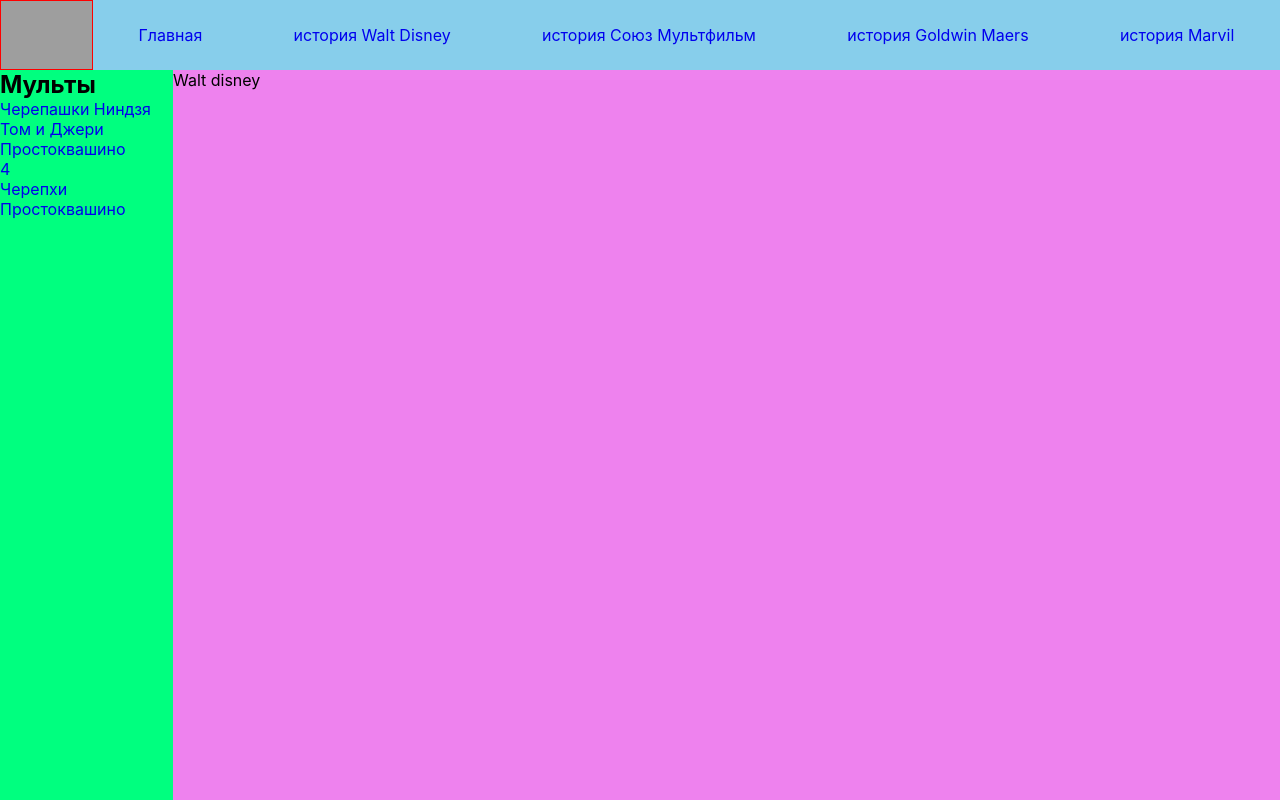
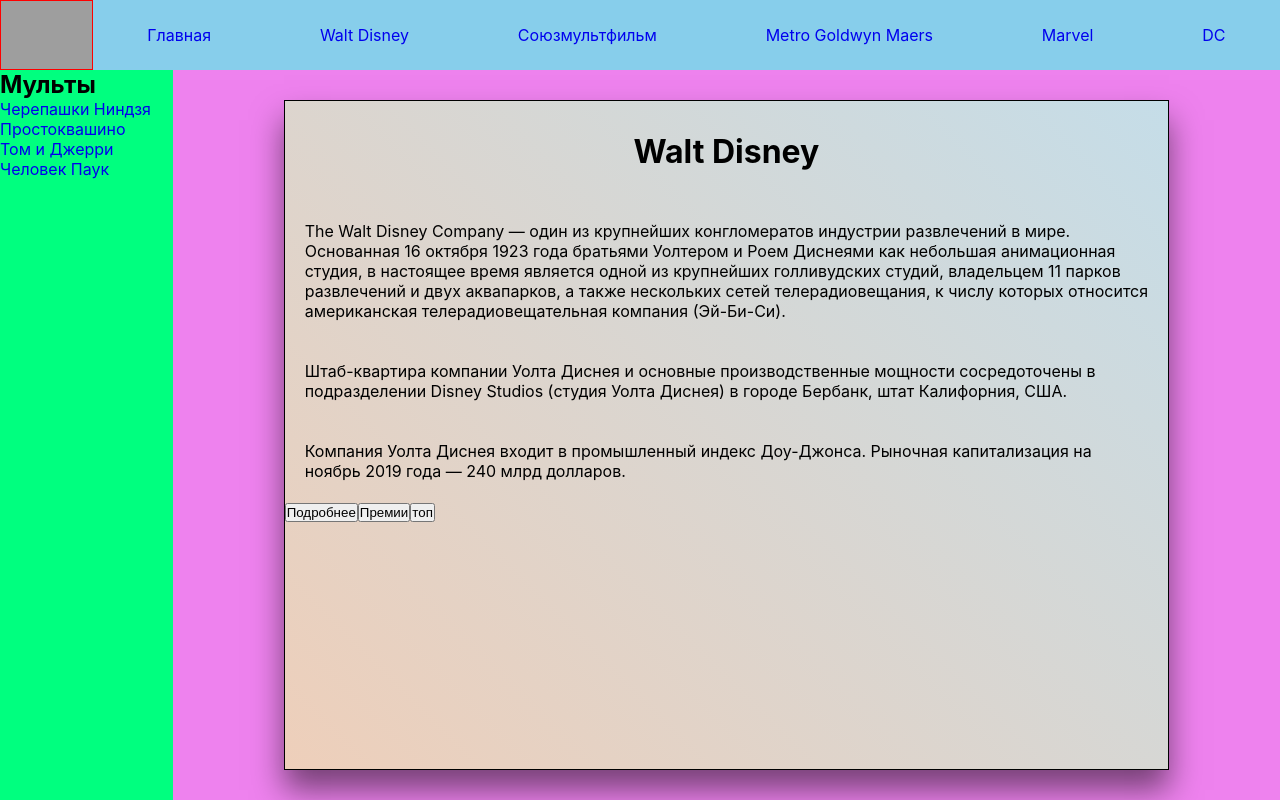
Before and after one commit to pylsar/my-cartoons, a React (Create React App) app: page /walt-disney in a window 1280 px wide. Built offline with nearby package versions, Linux system fonts and the light colour scheme; data requests are answered from the project's data file; grey boxes are pictures that could not be loaded.

Commit message:
about header some styles axios

```diff
--- a/src/components/AboutWaltDisney/AboutWaltDisney.jsx
+++ b/src/components/AboutWaltDisney/AboutWaltDisney.jsx
@@ -1,11 +1,41 @@
 import React from 'react'
 
-const AboutWaltDisney = () => {
-    return (
-        <div>
-            Walt disney
-        </div>
-    )
+import Button from '../Button/Button'
+
+import './AboutWaltDisney.scss'
+
+class AboutWaltDisney extends React.Component {
+
+    state={
+        show: false
+    }
+
+    moreClick = () =>{
+        this.setState({
+            show: !this.state.show
+        })
+    }
+
+
+    render(){
+
+        const more = this.state.show && <div className="aboutBox__more"></div>
+
+        return (
+            <div className="aboutBox">
+                <div className="aboutBox__header">
+                <h1>Walt Disney</h1>
+                </div>
+                <p>The Walt Disney Company — один из крупнейших конгломератов индустрии развлечений в мире. Основанная 16 октября 1923 года братьями Уолтером и Роем Диснеями как небольшая анимационная студия, в настоящее время является одной из крупнейших голливудских студий, владельцем 11 парков развлечений и двух аквапарков, а также нескольких сетей телерадиовещания, к числу которых относится американская телерадиовещательная компания (Эй-Би-Си).</p>
+                <p>Штаб-квартира компании Уолта Диснея и основные производственные мощности сосредоточены в подразделении Disney Studios (студия Уолта Диснея) в городе Бербанк, штат Калифорния, США.</p>
+                <p>Компания Уолта Диснея входит в промышленный индекс Доу-Джонса. Рыночная капитализация на ноябрь 2019 года — 240 млрд долларов.</p>
+                {more}
+                <Button onClick={this.moreClick} buttonName="Подробнее"/>
+                <Button buttonName="Премии"/>
+                <Button buttonName="топ"/>
+            </div>
+        )
+    }
 }
 
 export default AboutWaltDisney
--- /dev/null
+++ b/src/components/AboutWaltDisney/AboutWaltDisney.scss
@@ -0,0 +1,32 @@
+$button: #469bf0;
+$whiteText: snow;
+
+.aboutBox{
+    position: relative;
+    border: 1px solid black;
+    box-shadow: 0 20px 30px rgba(0,0,0,0.5);
+    width: 80%;
+    margin: 30px auto;
+    min-height: calc(100vh - 130px);
+    background: linear-gradient(45deg, #EECFBA, #C5DDE8);
+    &__header{
+        width: 100%;
+        height: 100px;
+        display: flex;
+        align-items: center;
+        justify-content: center;
+    }
+    &__more{
+        width: 500px;
+        min-height: calc(100vh - 130px);
+        background-color: yellow;
+        position: absolute;
+        top: 0;
+        left: 50%;
+        transform: translateX( -50%)
+    }
+    p{
+        color: black;
+        padding: 20px;
+    }
+}
--- /dev/null
+++ b/src/components/Button/Button.jsx
@@ -0,0 +1,11 @@
+import React from 'react'
+
+const Button = ( {buttonName, onClick} ) => {
+    return (
+    <button
+    onClick={onClick}
+    >{buttonName}</button>
+    )
+}
+
+export default Button
--- a/src/components/Content/Content.jsx
+++ b/src/components/Content/Content.jsx
@@ -7,6 +7,8 @@ import AboutWaltDisney from '../AboutWaltDisney/AboutWaltDisney'
 import AboutSouzMult from '../AboutSoyuzMult/AboutSouzMult'
 import AboutMertoGoldwynMaer from '../AboutMetroGoldwynMaer/AboutMetroGoldwynMaer'
 import AboutMarvel from '../AboutMarvel/AboutMarvel'
+import TurtlesNinja from '../Mults/TurtlesNinja/TurtlesNinja'
+import Prostokvashino from '../Mults/Prostokvashino/Prostokvashino'
 
 import './Content.scss'
 
@@ -19,6 +21,8 @@ const Content = () => {
             <Route path="/souzmyltflm" component={AboutSouzMult} exact />
             <Route path="/metro-goldwyn-maer" component={AboutMertoGoldwynMaer} exact />
             <Route path="/marvel" component={AboutMarvel} exact />
+            <Route path="/ninja-turtles" component={TurtlesNinja} exact />
+            <Route path="/prostokvashino" component={Prostokvashino} exact />
         </div>
         </Switch>
     )
--- a/src/components/Header/Header.jsx
+++ b/src/components/Header/Header.jsx
@@ -1,9 +1,23 @@
 import React from 'react'
-import {Link} from 'react-router-dom';
+import {Link} from 'react-router-dom'
+import axios from 'axios'
 
 import './Header.scss'
 
 class Header extends React.Component {
+
+    state={
+        cartoons: []
+    }
+
+    componentDidMount(){
+        axios.get('http://localhost:3001/header')
+            .then(res => {
+                this.setState({
+                    cartoons: res.data
+                })
+            })
+    }
 
     render(){
 
@@ -11,19 +25,21 @@ class Header extends React.Component {
             <header className="header">
                 <img className="header__logo" src="#" alt="logo"/>
                 <ul className="header__list">
-                    <li><Link to="/home">Главная</Link></li>
+                    {/* <li><Link to="/home">Главная</Link></li>
                     <li><Link to="/walt-disney">история Walt Disney</Link></li>
                     <li><Link to="/souzmyltflm">история Союз Мультфильм</Link></li>
                     <li><Link to="/metro-goldwyn-maer">история Goldwin Maers</Link></li>
-                    <li><Link to="/marvel">история Marvil</Link></li>
+                    <li><Link to="/marvel">история Marvil</Link></li> */}
+                    {this.state.cartoons.map((cartoon, index) => {
+                        return (
+                            <li key={index}><Link to={cartoon.link}>{cartoon.name}</Link></li>
+                        )
+                    })}
                 </ul>
             </header>
         )
     }
 
-
-
-
 }
 
 export default Header
--- a/src/components/Main/Main.jsx
+++ b/src/components/Main/Main.jsx
@@ -5,17 +5,12 @@ import Content from '../Content/Content'
 
 import './Main.scss'
 
-const mults = [
-    {name: 'Черепашки Ниндзя', url: '/ghjgjh'},
-    {name: 'Том и Джери', url: '/vnb'}
-  ];
-
 
 class Main extends React.Component {
     render(){
         return (
             <main className="main">
-                <Sidebar mults={mults}/>
+                <Sidebar />
                 <Content />
             </main>
         )
--- /dev/null
+++ b/src/components/Mults/Prostokvashino/Prostokvashino.jsx
@@ -0,0 +1,11 @@
+import React from 'react'
+
+const Prostokvashino = () => {
+    return (
+        <div>
+            <h1>Prostokvashino</h1>
+        </div>
+    )
+}
+
+export default Prostokvashino
--- /dev/null
+++ b/src/components/Mults/TurtlesNinja/TurtlesNinja.jsx
@@ -0,0 +1,11 @@
+import React from 'react'
+
+const TurtlesNinja = () => {
+    return (
+        <div>
+            <h1>Turtles Ninja</h1>
+        </div>
+    )
+}
+
+export default TurtlesNinja
--- a/src/components/Sidebar/Sidebar.jsx
+++ b/src/components/Sidebar/Sidebar.jsx
@@ -1,5 +1,6 @@
 import React from 'react'
 import axios from 'axios'
+import {Link} from 'react-router-dom'
 
 import './Sidebar.scss'
 
@@ -27,13 +28,9 @@ class Sidebar extends React.Component {
             <div className="sidebar">
                 <h2 className="sidebar--title">Мульты</h2>
                 <ul>
-                    <li><a href="#">Черепашки Ниндзя</a></li>
-                    <li><a href="#">Том и Джери</a></li>
-                    <li><a href="#">Простоквашино</a></li>
-                    <li><a href="#">4</a></li>
                     {
                     this.state.cartoons.map(cartoon => {
-                       return <li key={cartoon.id}><a href="#">{cartoon.label}</a></li>
+                       return <li key={cartoon.id}><Link to={cartoon.link}>{cartoon.label}</Link></li>
                     })
                     }
 
--- a/src/mults.json
+++ b/src/mults.json
@@ -1,39 +1,54 @@
 {
   "header": [
     {
-        "id": 1,
-        "name": "Walt Disney",
-        "descr": "текст про дисней"
+      "name": "Главная",
+      "link": "/home"
     },
     {
-        "id": 2,
-        "name": "Союзмультфильм",
-        "descr": "текст про союзмульт"
+      "name": "Walt Disney",
+      "link": "/walt-disney"
     },
     {
-        "id": 3,
-        "name": "Metro Goldwyn Maers",
-        "descr": "текст про Metro Goldwyn Maer"
+      "name": "Союзмультфильм",
+      "link": "/souzmyltflm"
     },
     {
-        "id": 4,
-        "name": "Marvel",
-        "descr": "текст про Marvel"
+      "name": "Metro Goldwyn Maers",
+      "link": "/metro-goldwyn-maer"
     },
     {
-        "id": 5,
+      "name": "Marvel",
+      "link": "/marvel"
+    },
+    {
       "name": "DC",
-        "descr": "текст про DC"
+      "link": "/dc"
     }
   ],
   "sidebar": [
     {
-        "id": 1,
-        "label": "Черепхи"
+      "label": "Черепашки Ниндзя",
+      "link": "/ninja-turtles",
+      "src": "",
+      "alt": "черепашки ниндзя"
     },
     {
-        "id": 1,
-        "label": "Простоквашино"
+      "label": "Простоквашино",
+      "link": "/prostokvashino",
+      "src": "",
+      "alt": "Простоквашино"
+    },
+    {
+      "label": "Том и Джерри",
+      "link": "/tom-and-djerry",
+      "src": "",
+      "alt": "Том и Джерри"
+    },
+    {
+      "label": "Человек Паук",
+      "link": "/spider-man",
+      "src": "",
+      "alt": "Человек паук"
     }
   ],
   "cards": [
```
Lines whose indentation alone changed are shown as unchanged.
